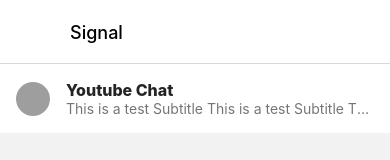
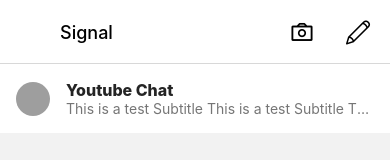
Before and after one commit to mrmallam/Signal-Clone, a React Native app: screen /Home in a window 390 px wide. Shown: the top 160 px of the page. Built offline with nearby package versions, Linux system fonts and the light colour scheme; no server answers; grey boxes are pictures that could not be loaded.

Commit message:
Added Camera and Pencil logo for Home.

```diff
--- a/screens/HomeScreen.js
+++ b/screens/HomeScreen.js
@@ -3,8 +3,15 @@
 import CustomListItem from './components/CustomListItem'
 import { Avatar } from 'react-native-elements';
 import { auth, db } from '../firebase';
+import { AntDesign, SimpleLineIcons } from '@expo/vector-icons';
 
 const HomeScreen = ({ navigation }) => {
+
+    const signOutUser = () => {
+        auth.signOut().then(() => {
+            navigation.replace('Login');
+        });
+    }
 
     useLayoutEffect(() => {
         navigation.setOptions({
@@ -13,15 +20,30 @@
             headerTitleStyle: { color: 'black' },
             headerTintColor: 'black',
             headerLeft: () => (
-                <View style={{ marginLeft: 20 }}>
-                    <TouchableOpacity>
+                <View style={{ marginLeft: 10 }}>
+                    <TouchableOpacity onPress={signOutUser} activeOpacity={0.5}>
                         <Avatar rounded source={{ uri: auth?.currentUser?.photoURL }} />
                     </TouchableOpacity>
                 </View>
             ),
+            headerRight: () => (
+                <View style={{
+                    flexDirection: 'row',
+                    justifyContent: 'space-between',
+                    width: 80,
+                    marginRight: 20,
+                }}>
+                    <TouchableOpacity activeOpacity={0.5}>
+                        <AntDesign name='camerao' size={24} color='black' />
+                    </TouchableOpacity>
 
+                    <TouchableOpacity activeOpacity={0.5}>
+                        <SimpleLineIcons name='pencil' size={24} color='black' />
+                    </TouchableOpacity>
+                </View>
+            ),
         });
-    }, []);
+    }, [navigation]);
 
     return (
         <SafeAreaView>
```
